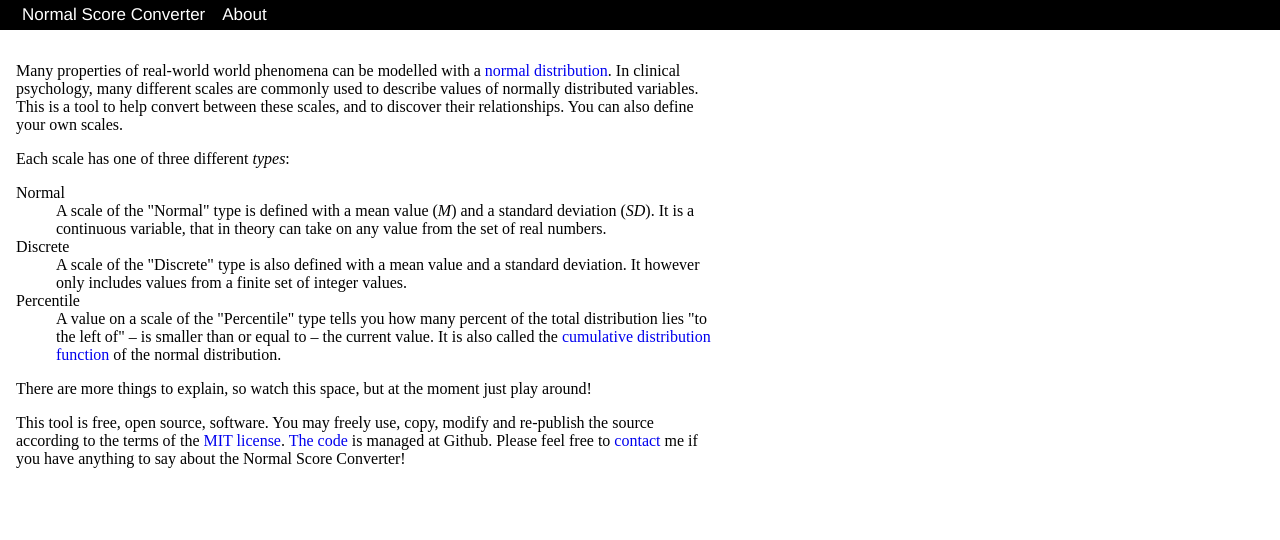
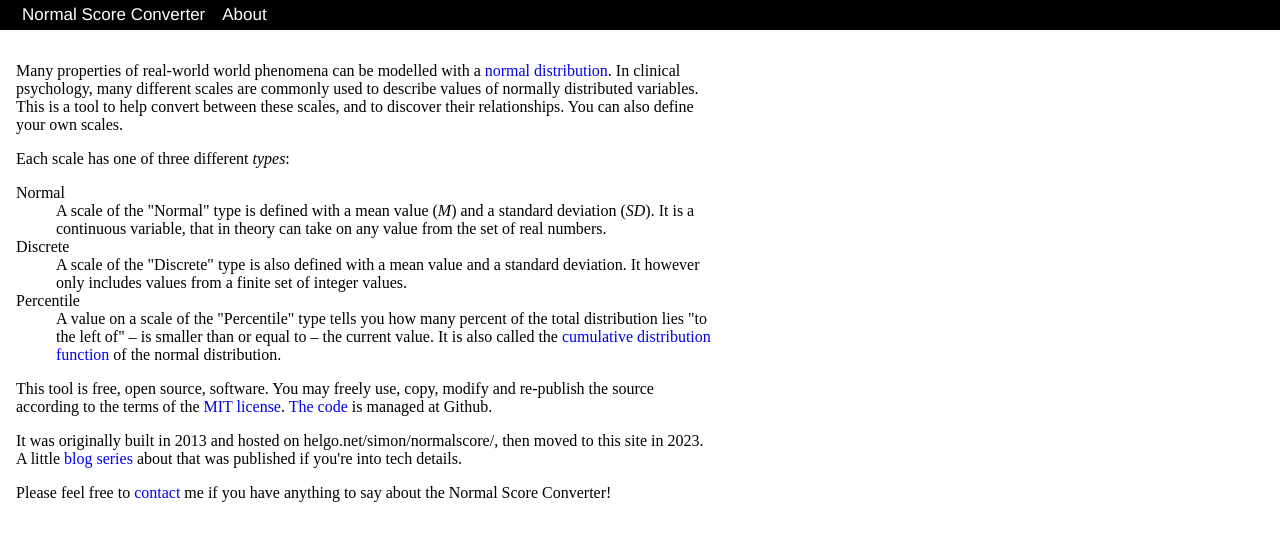
Before and after one commit to skagedal/normalscore, a plain HTML site: page about/index.html in a window 1280 px wide. Drawn offline with Linux system fonts and the light colour scheme.

Commit message:
Update about page, point to blog

```diff
--- a/about/index.html
+++ b/about/index.html
@@ -44,15 +44,18 @@
 	    distribution function</a> of the normal distribution.</dd>
 	  </dl>
 	</p>
-	<p>There are more things to explain, so watch this space, but
-	at the moment just play around!</p>
 
 	<p>This tool is free, open source, software. You may freely
 	use, copy, modify and re-publish the source according to the
 	terms of the <a href="http://opensource.org/licenses/MIT">MIT
 	license</a>.
 	<a href="https://github.com/skagedal/normalscore">The
-	code</a> is managed at Github. Please feel free
+	  code</a> is managed at Github.</p>
+
+	<p>It was originally built in 2013 and hosted on helgo.net/simon/normalscore/, then
+	moved to this site in 2023. A little <a href="https://blog.skagedal.tech/2023/02/11/normal-score-converter.html">blog series</a> about that was published if you're into tech details.</p>
+
+	<p>Please feel free
 	to <a href="mailto:skagedal@gmail.com">contact</a> me if you
 	have anything to say about the Normal Score Converter!</p>
       </div>
```
